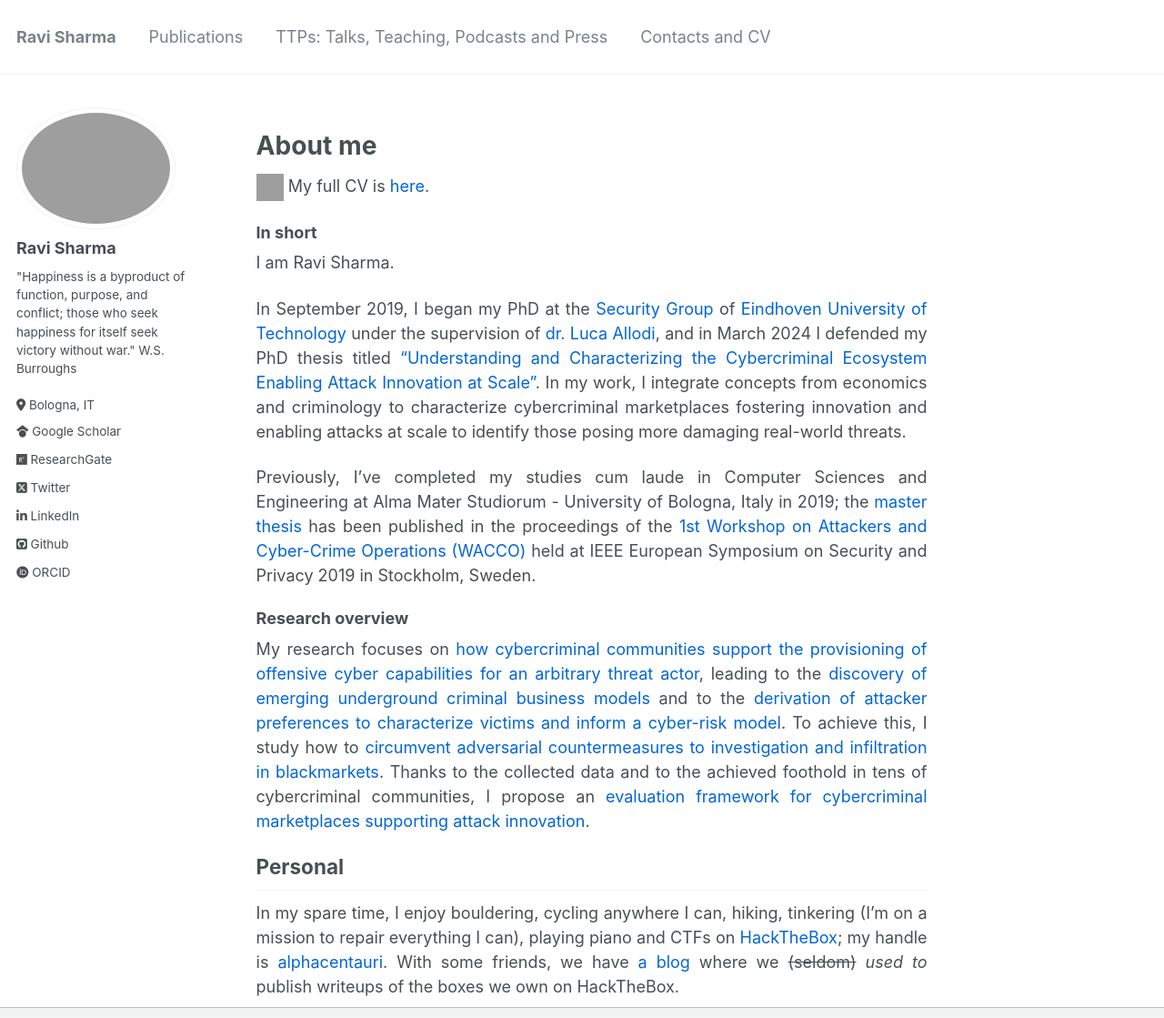
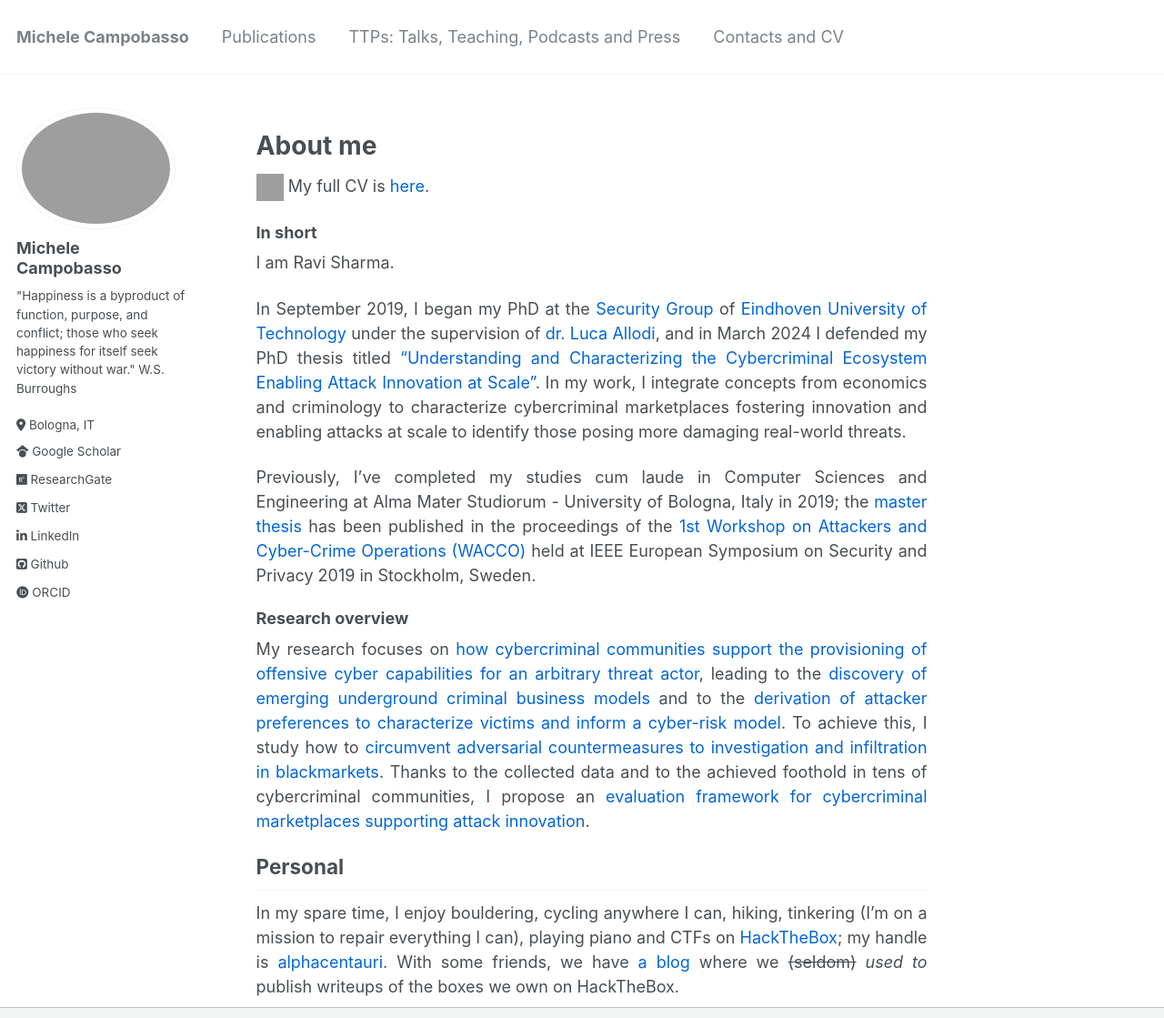
Before and after one commit to ravi33s/ravi33s.github.io, a Jekyll site: the page built from _pages/about.md, in a window 1280 px wide and 1238 px high, cut to the strip 0-1119 px from the top of the window. Shown: the whole strip at 91% size. Built offline with Jekyll 4.4.1, drawn with Linux system fonts in a browser that asks for light colours; grey boxes are pictures that could not be loaded.

Commit message:
Update site configuration for Michele Campobasso

```diff
--- a/_config.yml
+++ b/_config.yml
@@ -8,15 +8,15 @@
 # Site Settings
 environment              : production
 locale                   : "en-US"
-title                    : "Ravi Sharma"
-tagline                  : "Academical page of Ravi Sharma."
+title                    : "Michele Campobasso"
+tagline                  : "Academical page of Michele Campobasso."
 title_separator          : "-"
-name                     : &name "Ravi Sharma"
-description              : "Academical page of Ravi Sharma. Technical University of Eindhoven - TU/e. Cybercrime operations, cybercrime ecosystems, emerging threat, threat modelling, threat intelligence."
-url                      : https://ravi33s.github.io # the base hostname & protocol for your site e.g. "https://mmistakes.github.io"
+name                     : &name "Michele Campobasso"
+description              : "Academical page of Michele Campobasso. Technical University of Eindhoven - TU/e. Cybercrime operations, cybercrime ecosystems, emerging threat, threat modelling, threat intelligence."
+url                      : https://michelecampobasso.github.io # the base hostname & protocol for your site e.g. "https://mmistakes.github.io"
 #url                      : http://localhost:4000 # the base hostname & protocol for your site e.g. "https://mmistakes.github.io"
 baseurl                  : "" # the subpath of your site, e.g. "/blog"
-repository               : "michelecampobasso/michelecampobasso"
+repository               : "michelecampobasso/michelecampobasso.github.io"
 teaser                   :  # filename of teaser fallback teaser image placed in /images/, .e.g. "500x300.png"
 breadcrumbs              : false # true, false (default)
 words_per_minute         : 160
@@ -83,7 +83,7 @@ google_analytics: 'UA-180197280-1'
 
 # Site Author
 author:
-  name             : "Ravi Sharma"
+  name             : "Michele Campobasso"
   avatar           : "profile.png"
   bio              : "\"Happiness is a byproduct of function, purpose, and conflict; those who seek happiness for itself seek victory without war.\" W.S. Burroughs"
   location         : "Bologna, IT"
```
